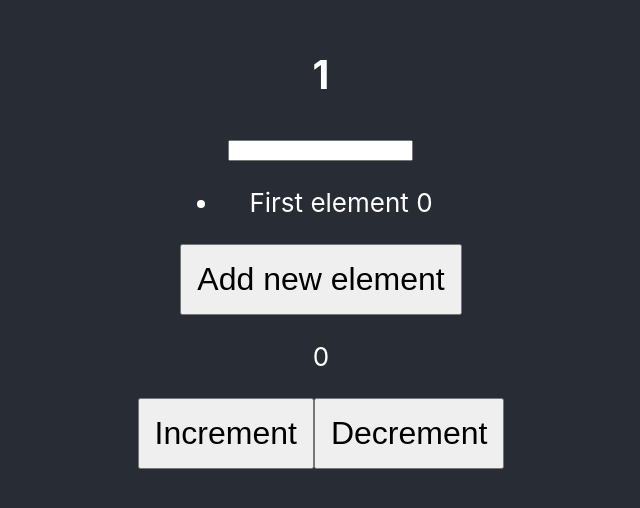
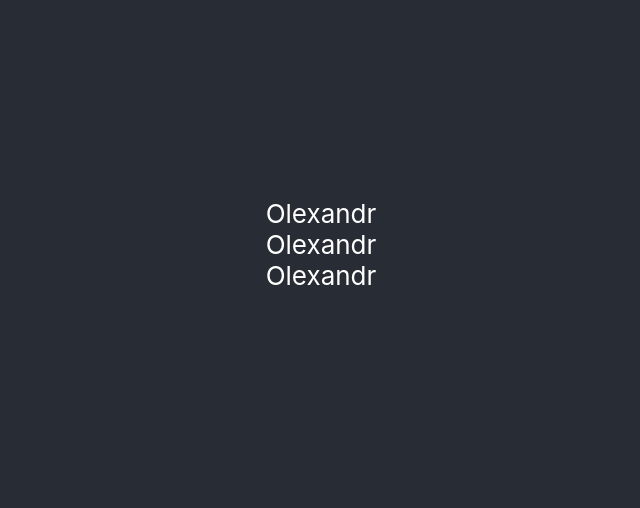
Before and after one commit to molexandev/genius-react, a React (Create React App) app: page / in a window 1280 px wide. Shown: the part 156-664 px from the top of the page, without its empty margins (319-959 px from the left). Built offline with nearby package versions, Linux system fonts and the light colour scheme.

Commit message:
added several new components

```diff
--- a/src/App.js
+++ b/src/App.js
@@ -1,8 +1,9 @@
 // import HelloWoeldComponent from './HelloWorldComponent';
 // import MyClassComponent from './MyClassComponent';
 // import { useState } from 'react';
-import CounterComponent from './CounterComponent';
-import ListComponent from './ListComponent';
+// import CounterComponent from './CounterComponent';
+// import ListComponent from './ListComponent';
+import RenderComponent from './RenderComponent';
 import './App.css';
 
 function App() {
@@ -11,8 +12,9 @@ function App() {
          <header className="App-header">
             {/* {<HelloWoeldComponent />}
             {<MyClassComponent />} */}
-            <ListComponent />
-            <CounterComponent />
+            {/* <ListComponent /> */}
+            {/* <CounterComponent /> */}
+            <RenderComponent />
          </header>
       </div>
    );
--- /dev/null
+++ b/src/GrandChildComponent.js
@@ -0,0 +1,15 @@
+import React from 'react';
+
+const GrandChildComponent = (props) => {
+   console.log(props);
+   return (
+      <div>
+         {/* <div>{props.newPropTodo}</div> */}
+         <div>{props.myName.name}</div>
+         <div>{props.myNameIsArray[0]}</div>
+         <div>{props.myFunctionName()}</div>
+      </div>
+   );
+};
+
+export default GrandChildComponent;
--- /dev/null
+++ b/src/RenderComponent.js
@@ -0,0 +1,77 @@
+import React from 'react';
+import TodosList from './TodosList';
+import GrandChildComponent from './GrandChildComponent';
+
+const RenderComponent = () => {
+   //! 1. Рендер за умовою.
+
+   // const firstRenderValue = false;
+   // const secondRenderValue = true;
+   // const thirdRenderValue = [];
+   // if (secondRenderValue) {
+   //    return (
+   //       <div>
+   //          <p>TRUE</p>
+   //       </div>
+   //    );
+   // }
+   // return (
+   //    <div>
+   //       {firstRenderValue && <p>I am firstRenderValue</p>}
+   //       {secondRenderValue && <p>I am secondRenderValue</p>}
+   //       {/* {!!thirdRenderValue && <p>I am thirdRenderValue</p>} */}
+   //       {thirdRenderValue.length ? <p>I am thirdRenderValue</p> : <p>False</p>}
+   //    </div>
+   // );
+
+   //! 2. Рендер колекцій.
+
+   const todoes = [
+      { id: 1, todo: 'first todo', name: 'Olexandr' },
+      { id: 2, todo: 'second todo', name: 'Alex' },
+      { id: 3, todo: 'third todo', name: 'John' },
+      { id: 4, todo: 'fouth todo', name: 'Sarah' },
+   ];
+
+   const myName = {
+      name: 'Olexandr',
+   };
+
+   const myNameIsArray = ['Olexandr'];
+
+   const myFunctionName = () => {
+      return 'Olexandr';
+   };
+
+   return (
+      <div>
+         {/* //? Як робити не треба: */}
+         {/* <TodosList todo={todoes[0].todo} />
+         <TodosList todo={todoes[1].todo} />
+         <TodosList todo={todoes[2].todo} />
+         <TodosList todo={todoes[3].todo} /> */}
+         {/* {[1, 2, 3, 4, 5, 6, 7].map((item) => (
+            <h4 key={item}>{item}</h4>
+         ))} */}
+
+         {/* {todoes.map((item) => {
+            console.log(item);
+            return (
+               <TodosList
+                  key={item.id}
+                  todo={item.todo}
+                  id={item.id}
+                  name={item.name}
+               />
+            );
+         })} */}
+         <GrandChildComponent
+            myName={myName}
+            myNameIsArray={myNameIsArray}
+            myFunctionName={myFunctionName}
+         />
+      </div>
+   );
+};
+
+export default RenderComponent;
--- /dev/null
+++ b/src/TodosList.js
@@ -0,0 +1,24 @@
+import React from 'react';
+import GrandChildComponent from './GrandChildComponent';
+
+const TodosList = (props) => {
+   console.log(props);
+   return (
+      <div>
+         {/* {props.id} {props.todo} {props.name} */}
+         <GrandChildComponent newPropTodo={props.todo} />
+      </div>
+   );
+};
+
+// var 2
+// const TodosList = ({ id, todo, name }) => {
+//    console.log(todo);
+//    return (
+//       <div>
+//          {id} {todo} {name}
+//       </div>
+//    );
+// };
+
+export default TodosList;
```
